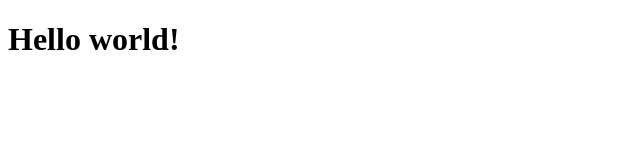
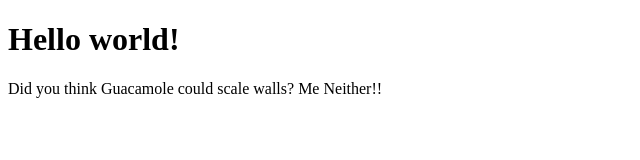
Before and after one commit to emblair96/scaling-guacamole, a plain HTML site: page index.html in a window 1280 px wide. Shown: the whole page, without its empty margins (0-640 px from the left). Drawn offline with Linux system fonts and the light colour scheme.

Commit message:
added text to html

```diff
--- a/index.html
+++ b/index.html
@@ -4,9 +4,12 @@
     <meta charset="UTF-8" />
     <meta http-equiv="X-UA-Compatible" content="IE=edge" />
     <meta name="viewport" content="width=device-width, initial-scale=1.0" />
-    <title>Document</title>
+    <title>Scaling Guacamole</title>
   </head>
   <body>
     <h1>Hello world!</h1>
+    <p>
+      Did you think Guacamole could scale walls? Me Neither!!
+    </p>
   </body>
 </html>
```
